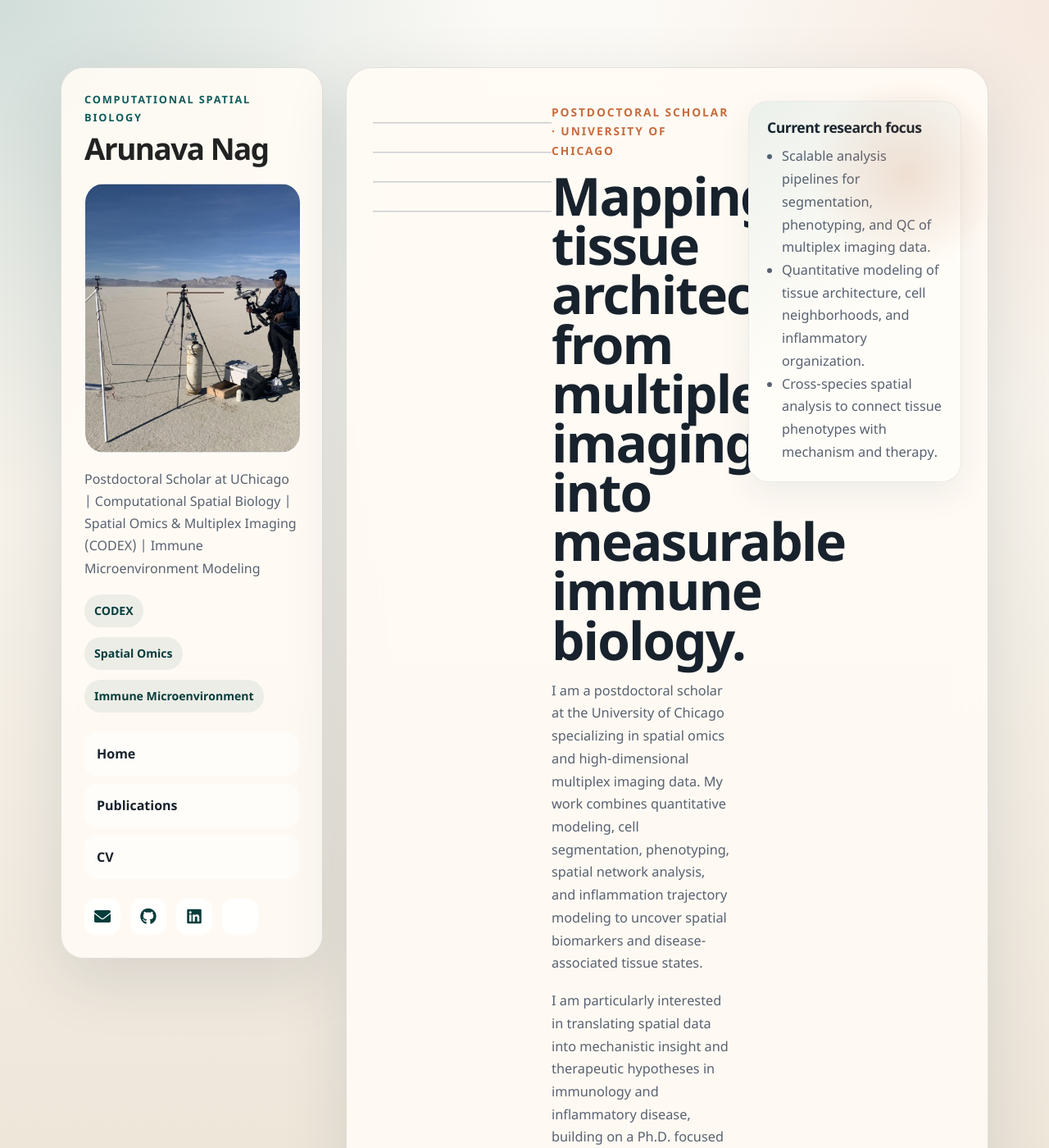
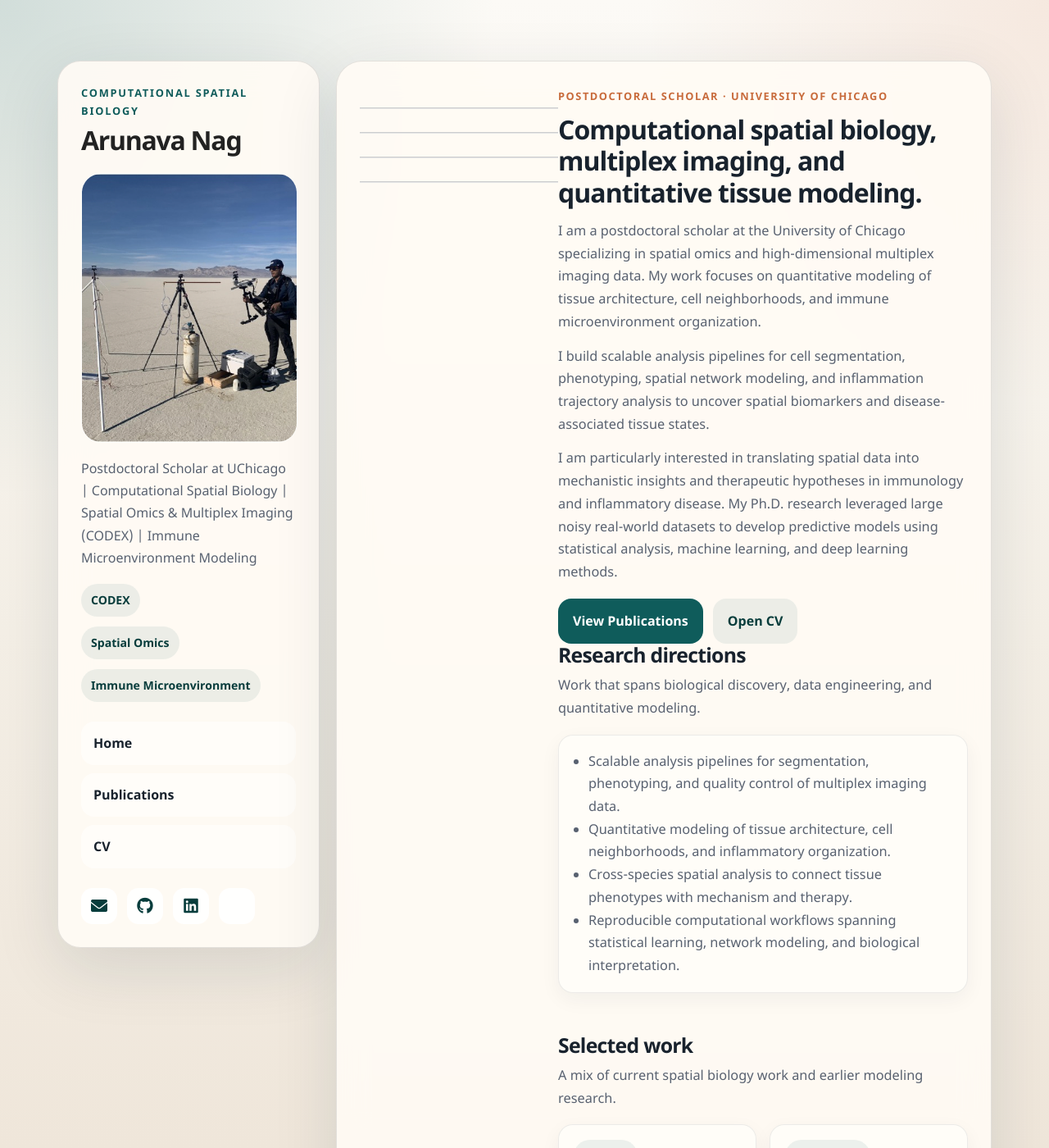
Before and after one commit to arunavanag591/mypage, a Jekyll site: the page built from index.md, in a window 1280 px wide and 1400 px high. Shown: the whole window at 82% size. Built offline with Jekyll 4.4.1, drawn with Linux system fonts in a browser that asks for light colours; a style sheet for code colours, icons or effects is not loaded; some of the changed text lies outside the part shown.

Commit message:
updated style

```diff
--- a/assets/css/style.scss
+++ b/assets/css/style.scss
@@ -43,10 +43,10 @@ body {
 .site-shell {
   max-width: 1240px;
   margin: 0 auto;
-  padding: 32px 24px 48px;
+  padding: 24px 20px 40px;
   display: grid;
   grid-template-columns: 320px minmax(0, 1fr);
-  gap: 28px;
+  gap: 20px;
 }
 
 .site-sidebar,
@@ -67,7 +67,7 @@ body {
 }
 
 .site-main {
-  padding: 32px;
+  padding: 28px;
   border-radius: 32px;
 }
 
@@ -89,7 +89,7 @@ body {
 
 .brand-lockup h1 {
   margin: 0;
-  font-size: 2.3rem;
+  font-size: 2rem;
   line-height: 1;
   letter-spacing: -0.04em;
 }
@@ -111,8 +111,6 @@ body {
 }
 
 .sidebar-badges,
-.hero-tags,
-.impact-list,
 .stat-grid,
 .project-grid,
 .experience-list {
@@ -211,30 +209,22 @@ body {
 
 .hero-panel {
   position: relative;
-  padding: 8px 0 12px;
+  padding: 0;
 }
 
 .hero-panel::after {
-  content: "";
-  position: absolute;
-  top: -32px;
-  right: -64px;
-  width: 260px;
-  height: 260px;
-  border-radius: 50%;
-  background: radial-gradient(circle, rgba(200, 107, 60, 0.18), transparent 65%);
-  pointer-events: none;
+  display: none;
 }
 
 .hero-grid,
 .feature-grid,
 .about-grid {
   display: grid;
-  gap: 20px;
+  gap: 16px;
 }
 
 .hero-grid {
-  grid-template-columns: minmax(0, 1.5fr) minmax(260px, 0.9fr);
+  grid-template-columns: 1fr;
   align-items: start;
 }
 
@@ -242,31 +232,33 @@ body {
   display: inline-flex;
   align-items: center;
   gap: 10px;
-  margin-bottom: 14px;
+  margin-bottom: 10px;
   color: var(--accent);
-  font-size: 0.86rem;
+  font-size: 0.8rem;
   font-weight: 700;
-  letter-spacing: 0.14em;
+  letter-spacing: 0.12em;
   text-transform: uppercase;
 }
 
 .hero-title {
-  margin: 0;
-  font-size: clamp(2.6rem, 5vw, 4.5rem);
-  line-height: 0.94;
+  margin: 0 0 14px;
+  max-width: none;
+  font-size: 2rem;
+  line-height: 1.2;
+  overflow-wrap: normal;
 }
 
 .hero-lead {
-  max-width: 58ch;
-  margin: 18px 0 0;
-  font-size: 1.12rem;
+  max-width: 72ch;
+  margin: 0 0 14px;
+  font-size: 1rem;
 }
 
 .hero-actions {
   display: flex;
   flex-wrap: wrap;
   gap: 12px;
-  margin: 24px 0;
+  margin: 18px 0 0;
 }
 
 .button-link {
@@ -296,24 +288,21 @@ body {
   background: rgba(15, 92, 91, 0.15);
 }
 
-.hero-tags {
-  grid-template-columns: repeat(2, minmax(0, max-content));
-}
-
 .hero-card,
 .section-card,
 .project-card,
 .stat-card {
-  padding: 22px;
-  border-radius: 24px;
+  padding: 18px;
+  border-radius: 18px;
   background: var(--surface-strong);
   border: 1px solid rgba(24, 34, 45, 0.08);
-  box-shadow: 0 14px 40px rgba(19, 41, 58, 0.07);
+  box-shadow: 0 8px 24px rgba(19, 41, 58, 0.05);
 }
 
 .hero-card {
   position: relative;
   overflow: hidden;
+  max-width: 720px;
 }
 
 .hero-card::before {
@@ -340,7 +329,7 @@ body {
 }
 
 .section-divider {
-  margin: 34px 0;
+  margin: 28px 0;
   border: 0;
   border-top: 1px solid var(--line);
 }
@@ -351,7 +340,7 @@ body {
 
 .section-heading h2 {
   margin: 0 0 10px;
-  font-size: 1.9rem;
+  font-size: 1.55rem;
 }
 
 .section-heading p {
@@ -363,18 +352,15 @@ body {
   grid-template-columns: repeat(2, minmax(0, 1fr));
 }
 
-.stat-grid {
-  grid-template-columns: repeat(3, minmax(0, 1fr));
-  margin-top: 16px;
+.project-visual {
+  margin-top: 20px;
 }
 
-.stat-card h3 {
-  margin-bottom: 6px;
-  font-size: 2rem;
-}
-
-.stat-card p {
-  margin: 0;
+.project-visual img {
+  display: block;
+  width: 100%;
+  border-radius: 20px;
+  border: 1px solid rgba(24, 34, 45, 0.08);
 }
 
 .meta-pill {
@@ -458,7 +444,6 @@ iframe {
     position: static;
   }
 
-  .hero-grid,
   .feature-grid,
   .about-grid,
   .project-grid,
@@ -466,9 +451,6 @@ iframe {
     grid-template-columns: 1fr;
   }
 
-  .hero-tags {
-    grid-template-columns: 1fr;
-  }
 }
 
 @media print, screen and (max-width: 680px) {
@@ -488,6 +470,6 @@ iframe {
   }
 
   .hero-title {
-    font-size: 2.4rem;
+    font-size: 1.75rem;
   }
 }
--- a/index.md
+++ b/index.md
@@ -4,50 +4,20 @@ title: Arunava Nag
 body_class: page-home
 ---
 <section class="hero-panel" data-reveal>
-  <div class="hero-grid">
-    <div>
-      <span class="eyebrow">Postdoctoral Scholar · University of Chicago</span>
-      <h1 class="hero-title">Mapping tissue architecture from multiplex imaging into measurable immune biology.</h1>
-      <p class="hero-lead">
-        I am a postdoctoral scholar at the University of Chicago specializing in spatial omics and high-dimensional multiplex imaging data. My work combines quantitative modeling, cell segmentation, phenotyping, spatial network analysis, and inflammation trajectory modeling to uncover spatial biomarkers and disease-associated tissue states.
-      </p>
-      <p class="hero-lead">
-        I am particularly interested in translating spatial data into mechanistic insight and therapeutic hypotheses in immunology and inflammatory disease, building on a Ph.D. focused on predictive modeling with large noisy real-world datasets using statistics, machine learning, and deep learning.
-      </p>
-      <div class="hero-actions">
-        <a class="button-link" href="{{ site.baseurl }}/publications/">View Publications</a>
-        <a class="button-link secondary" href="{{ site.baseurl }}/resume/">Open CV</a>
-      </div>
-      <div class="hero-tags">
-        <span>Spatial Omics</span>
-        <span>Multiplex Imaging (CODEX)</span>
-        <span>Cell Neighborhoods</span>
-        <span>Immune Microenvironment</span>
-      </div>
-    </div>
-    <aside class="hero-card">
-      <h3>Current research focus</h3>
-      <ul>
-        <li>Scalable analysis pipelines for segmentation, phenotyping, and QC of multiplex imaging data.</li>
-        <li>Quantitative modeling of tissue architecture, cell neighborhoods, and inflammatory organization.</li>
-        <li>Cross-species spatial analysis to connect tissue phenotypes with mechanism and therapy.</li>
-      </ul>
-    </aside>
-  </div>
-
-  <div class="stat-grid">
-    <article class="stat-card" data-reveal>
-      <h3>UChicago</h3>
-      <p>Postdoctoral research at the intersection of computational microscopy, immunology, and spatial biology.</p>
-    </article>
-    <article class="stat-card" data-reveal>
-      <h3>15M+</h3>
-      <p>Rows of noisy real-world data used during Ph.D. work on predictive modeling and dynamical estimation.</p>
-    </article>
-    <article class="stat-card" data-reveal>
-      <h3>ML + Theory</h3>
-      <p>Statistical modeling, machine learning, and simulation-first thinking across biology and robotics.</p>
-    </article>
+  <span class="eyebrow">Postdoctoral Scholar · University of Chicago</span>
+  <h2 class="hero-title">Computational spatial biology, multiplex imaging, and quantitative tissue modeling.</h2>
+  <p class="hero-lead">
+    I am a postdoctoral scholar at the University of Chicago specializing in spatial omics and high-dimensional multiplex imaging data. My work focuses on quantitative modeling of tissue architecture, cell neighborhoods, and immune microenvironment organization.
+  </p>
+  <p class="hero-lead">
+    I build scalable analysis pipelines for cell segmentation, phenotyping, spatial network modeling, and inflammation trajectory analysis to uncover spatial biomarkers and disease-associated tissue states.
+  </p>
+  <p class="hero-lead">
+    I am particularly interested in translating spatial data into mechanistic insights and therapeutic hypotheses in immunology and inflammatory disease. My Ph.D. research leveraged large noisy real-world datasets to develop predictive models using statistical analysis, machine learning, and deep learning methods.
+  </p>
+  <div class="hero-actions">
+    <a class="button-link" href="{{ site.baseurl }}/publications/">View Publications</a>
+    <a class="button-link secondary" href="{{ site.baseurl }}/resume/">Open CV</a>
   </div>
 </section>
 
@@ -58,28 +28,14 @@ body_class: page-home
     <h2>Research directions</h2>
     <p>Work that spans biological discovery, data engineering, and quantitative modeling.</p>
   </div>
-  <div class="feature-grid">
-    <article class="section-card">
-      <span class="meta-pill">Spatial biology</span>
-      <h3>High-dimensional tissue analysis</h3>
-      <p>I build robust workflows for cell segmentation, phenotyping, and spatial neighborhood analysis in high-resolution CODEX and multiplex imaging datasets.</p>
-    </article>
-    <article class="section-card">
-      <span class="meta-pill">Translational modeling</span>
-      <h3>Biomarkers to mechanism</h3>
-      <p>My goal is to move from descriptive spatial maps to interpretable signals that support mechanistic hypotheses and disease stratification.</p>
-    </article>
-    <article class="section-card">
-      <span class="meta-pill">Methods</span>
-      <h3>Scalable computational pipelines</h3>
-      <p>I work across Python-based analysis, statistical learning, network modeling, and reproducible workflow design for complex experimental datasets.</p>
-    </article>
-    <article class="section-card">
-      <span class="meta-pill">Background</span>
-      <h3>From robotics to tissue systems</h3>
-      <p>Earlier work in robotics, sensing, and simulation sharpened a practical approach to noisy data, model validation, and tool building.</p>
-    </article>
-  </div>
+  <article class="section-card">
+    <ul>
+      <li>Scalable analysis pipelines for segmentation, phenotyping, and quality control of multiplex imaging data.</li>
+      <li>Quantitative modeling of tissue architecture, cell neighborhoods, and inflammatory organization.</li>
+      <li>Cross-species spatial analysis to connect tissue phenotypes with mechanism and therapy.</li>
+      <li>Reproducible computational workflows spanning statistical learning, network modeling, and biological interpretation.</li>
+    </ul>
+  </article>
 </section>
 
 <hr class="section-divider">
@@ -113,6 +69,10 @@ body_class: page-home
       <p>COSMOS was integrated with a physics-enabled robotics simulator to test odor tracking behavior under wind, gravity, and motion-control constraints.</p>
     </article>
   </div>
+  <article class="section-card project-visual">
+    <h3>COSMOS overview</h3>
+    <img src="{{ '/assets/img/algorithm.jpg' | relative_url }}" alt="COSMOS simulation overview diagram">
+  </article>
 </section>
 
 <hr class="section-divider">
```
